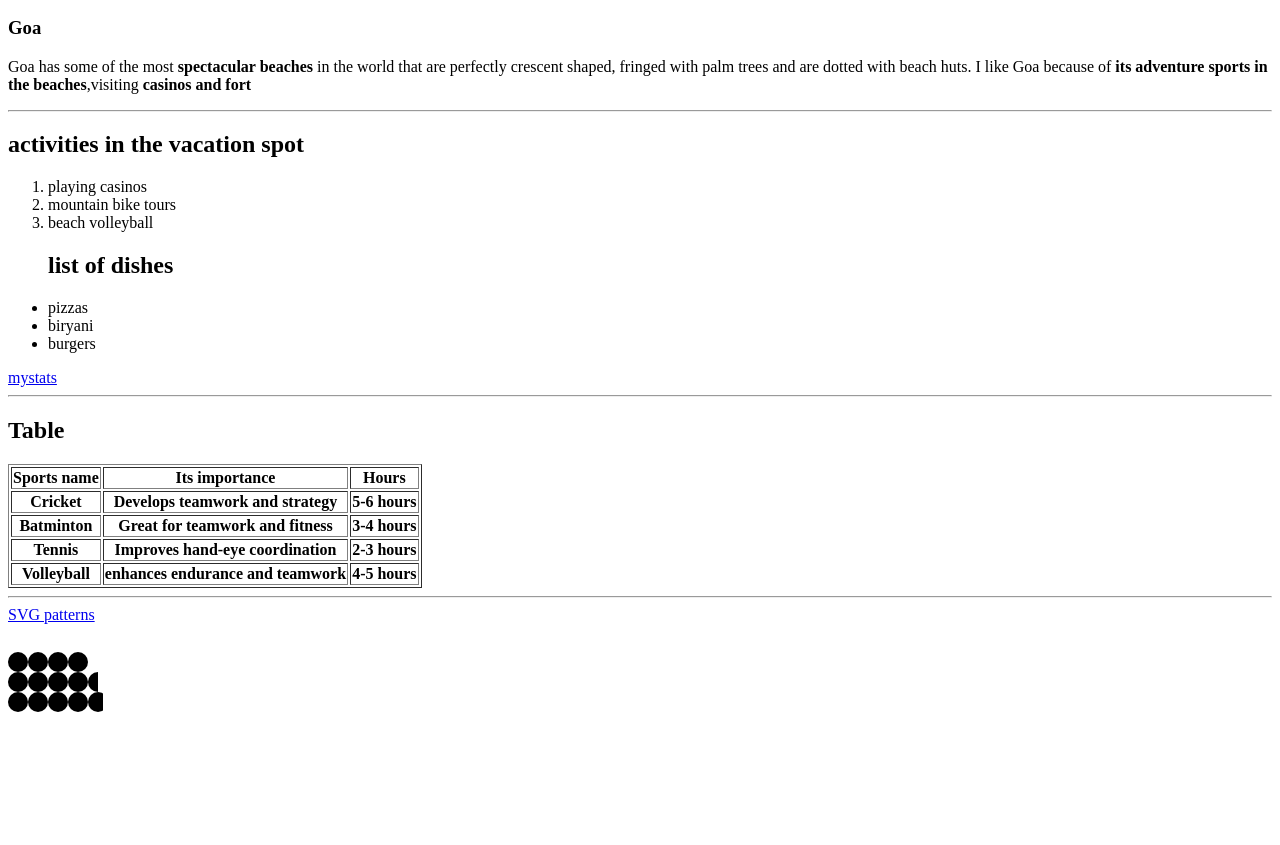
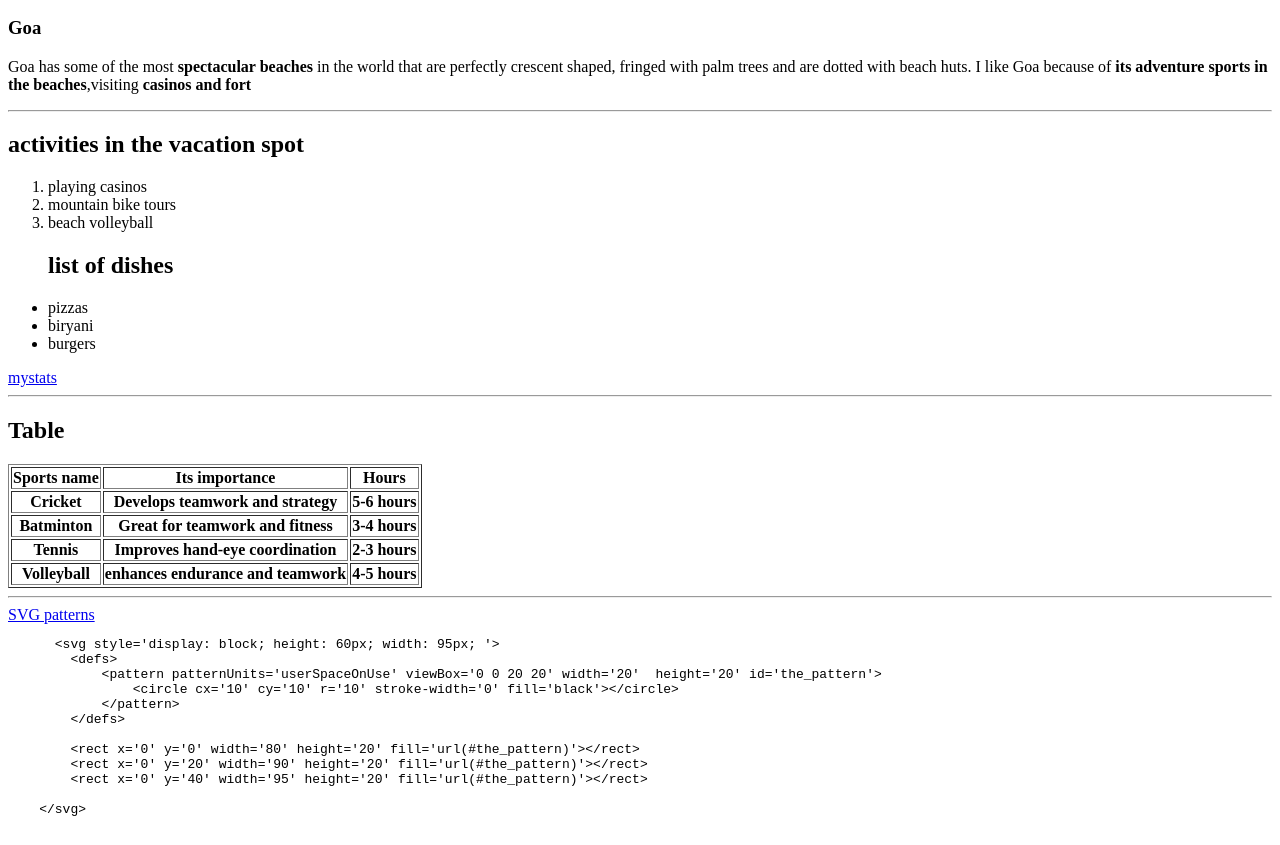
Before and after one commit to 44-563-WebApps-F23/44563-webapps-f23-assignment3-S567645, a plain HTML site: page index.html in a window 1280 px wide. Shown: the part 110-955 px from the top of the page. Before the commit the page ends 865 px from the top, so only its background shows below. Drawn offline with Linux system fonts and the light colour scheme.

Commit message:
Update index.html

```diff
--- a/index.html
+++ b/index.html
@@ -57,18 +57,18 @@
     <a href="https://stackoverflow.com/questions/61179458/svg-patterns-scaling-the-way-pattern-is-not-cut-off">SVG patterns</a>
 
     <pre>
-      <svg style='display: block; height: 60px; width: 95px; '>
-        <defs>
-            <pattern patternUnits='userSpaceOnUse' viewBox='0 0 20 20' width='20'  height='20' id='the_pattern'>
-                <circle cx='10' cy='10' r='10' stroke-width='0' fill='black'></circle>
-            </pattern>
-        </defs>
-
-        <rect x='0' y='0' width='80' height='20' fill='url(#the_pattern)'></rect>
-        <rect x='0' y='20' width='90' height='20' fill='url(#the_pattern)'></rect>
-        <rect x='0' y='40' width='95' height='20' fill='url(#the_pattern)'></rect>
-
-    </svg>
+      &lt;svg&nbsp;style=&#39;display:&nbsp;block;&nbsp;height:&nbsp;60px;&nbsp;width:&nbsp;95px;&nbsp;&#39;&gt;
+&nbsp;&nbsp;&nbsp;&nbsp;&nbsp;&nbsp;&nbsp;&nbsp;&lt;defs&gt;
+&nbsp;&nbsp;&nbsp;&nbsp;&nbsp;&nbsp;&nbsp;&nbsp;&nbsp;&nbsp;&nbsp;&nbsp;&lt;pattern&nbsp;patternUnits=&#39;userSpaceOnUse&#39;&nbsp;viewBox=&#39;0&nbsp;0&nbsp;20&nbsp;20&#39;&nbsp;width=&#39;20&#39;&nbsp;&nbsp;height=&#39;20&#39;&nbsp;id=&#39;the_pattern&#39;&gt;
+&nbsp;&nbsp;&nbsp;&nbsp;&nbsp;&nbsp;&nbsp;&nbsp;&nbsp;&nbsp;&nbsp;&nbsp;&nbsp;&nbsp;&nbsp;&nbsp;&lt;circle&nbsp;cx=&#39;10&#39;&nbsp;cy=&#39;10&#39;&nbsp;r=&#39;10&#39;&nbsp;stroke&#45;width=&#39;0&#39;&nbsp;fill=&#39;black&#39;&gt;&lt;/circle&gt;
+&nbsp;&nbsp;&nbsp;&nbsp;&nbsp;&nbsp;&nbsp;&nbsp;&nbsp;&nbsp;&nbsp;&nbsp;&lt;/pattern&gt;
+&nbsp;&nbsp;&nbsp;&nbsp;&nbsp;&nbsp;&nbsp;&nbsp;&lt;/defs&gt;
+&nbsp;&nbsp;&nbsp;&nbsp;
+&nbsp;&nbsp;&nbsp;&nbsp;&nbsp;&nbsp;&nbsp;&nbsp;&lt;rect&nbsp;x=&#39;0&#39;&nbsp;y=&#39;0&#39;&nbsp;width=&#39;80&#39;&nbsp;height=&#39;20&#39;&nbsp;fill=&#39;url(#the_pattern)&#39;&gt;&lt;/rect&gt;
+&nbsp;&nbsp;&nbsp;&nbsp;&nbsp;&nbsp;&nbsp;&nbsp;&lt;rect&nbsp;x=&#39;0&#39;&nbsp;y=&#39;20&#39;&nbsp;width=&#39;90&#39;&nbsp;height=&#39;20&#39;&nbsp;fill=&#39;url(#the_pattern)&#39;&gt;&lt;/rect&gt;
+&nbsp;&nbsp;&nbsp;&nbsp;&nbsp;&nbsp;&nbsp;&nbsp;&lt;rect&nbsp;x=&#39;0&#39;&nbsp;y=&#39;40&#39;&nbsp;width=&#39;95&#39;&nbsp;height=&#39;20&#39;&nbsp;fill=&#39;url(#the_pattern)&#39;&gt;&lt;/rect&gt;
+&nbsp;&nbsp;&nbsp;&nbsp;
+&nbsp;&nbsp;&nbsp;&nbsp;&lt;/svg&gt;
     </pre>
 
 </body>
```
